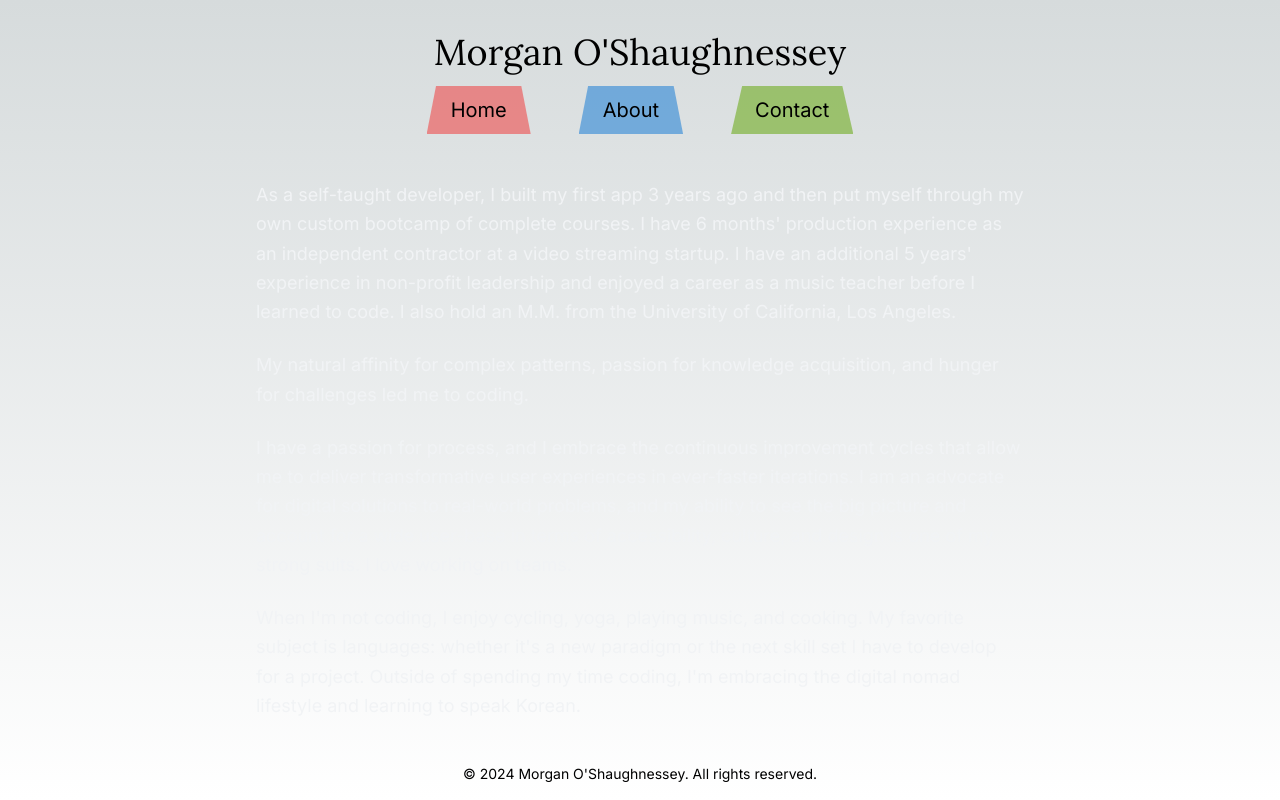
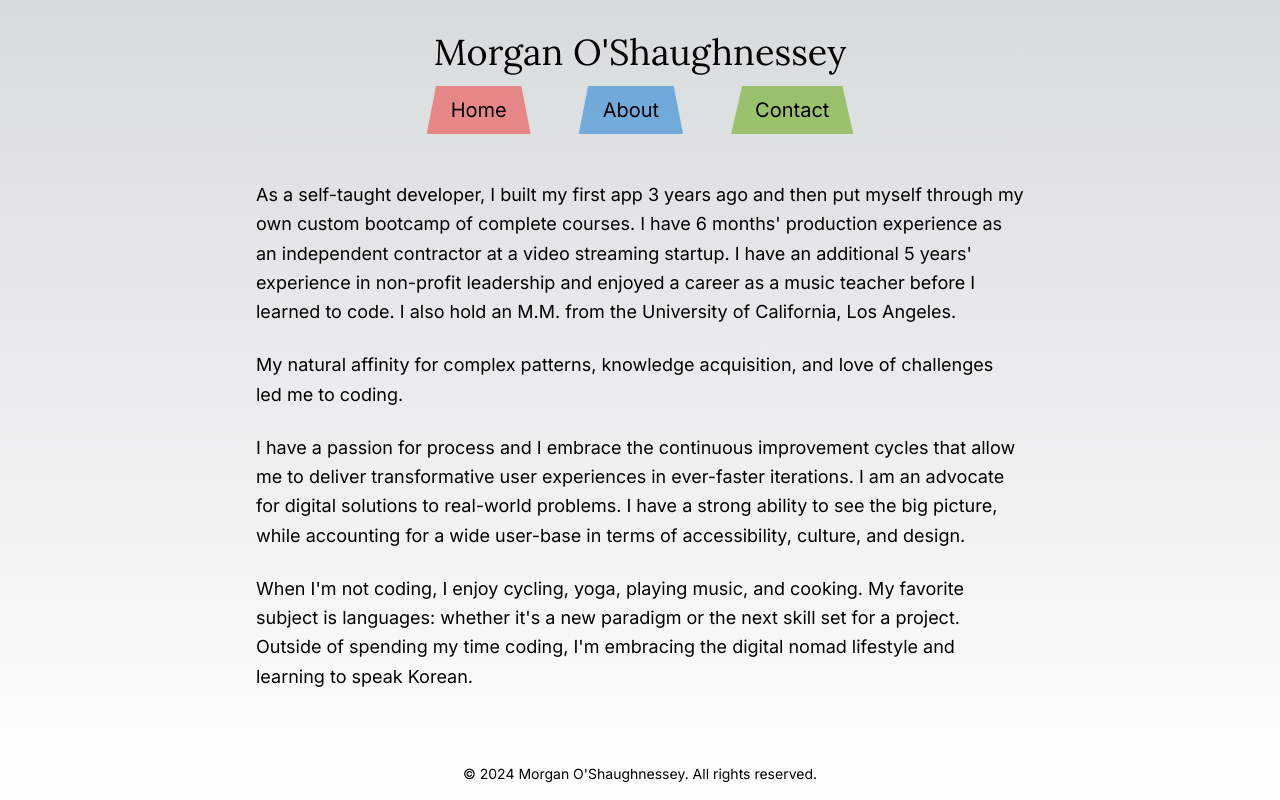
Before and after one commit to theMorganObject/tmo-portfolio, a Next.js app: page /about in a window 1280 px wide. Built offline with nearby package versions, Linux system fonts and the light colour scheme.

Commit message:
about page copy updates, light mode bug

```diff
--- a/src/components/about/About.tsx
+++ b/src/components/about/About.tsx
@@ -1,6 +1,6 @@
 const About = () => {
   return (
-    <div className='max-w-3xl mx-auto py-6 space-y-6 text-lg leading-relaxed text-gray-1'>
+    <div className='max-w-3xl mx-auto py-6 space-y-6 text-lg leading-relaxed'>
       <p>
         As a self-taught developer, I built my first app 3 years ago and then
         put myself through my own custom bootcamp of complete courses. I have 6
@@ -12,25 +12,24 @@ const About = () => {
       </p>
 
       <p>
-        My natural affinity for complex patterns, passion for knowledge
-        acquisition, and hunger for challenges led me to coding.
+        My natural affinity for complex patterns, knowledge acquisition, and
+        love of challenges led me to coding.
       </p>
 
       <p>
-        I have a passion for process, and I embrace the continuous improvement
+        I have a passion for process and I embrace the continuous improvement
         cycles that allow me to deliver transformative user experiences in
         ever-faster iterations. I am an advocate for digital solutions to
-        real-world problems, and my ability to see the big picture and account
-        for a wide user-base in terms of accessibility, culture, and design is
-        one of my strong suits. I love working on teams.
+        real-world problems. I have a strong ability to see the big picture,
+        while accounting for a wide user-base in terms of accessibility,
+        culture, and design.
       </p>
 
       <p>
         When I&apos;m not coding, I enjoy cycling, yoga, playing music, and
         cooking. My favorite subject is languages: whether it's a new paradigm
-        or the next skill set I have to develop for a project. Outside of
-        spending my time coding, I'm embracing the digital nomad lifestyle and
-        learning to speak Korean.
+        or the next skill set for a project. Outside of spending my time coding,
+        I'm embracing the digital nomad lifestyle and learning to speak Korean.
       </p>
     </div>
   );
```
